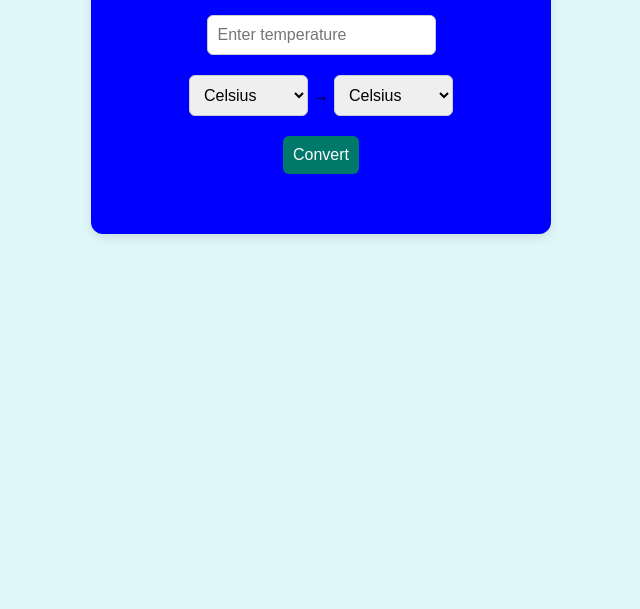
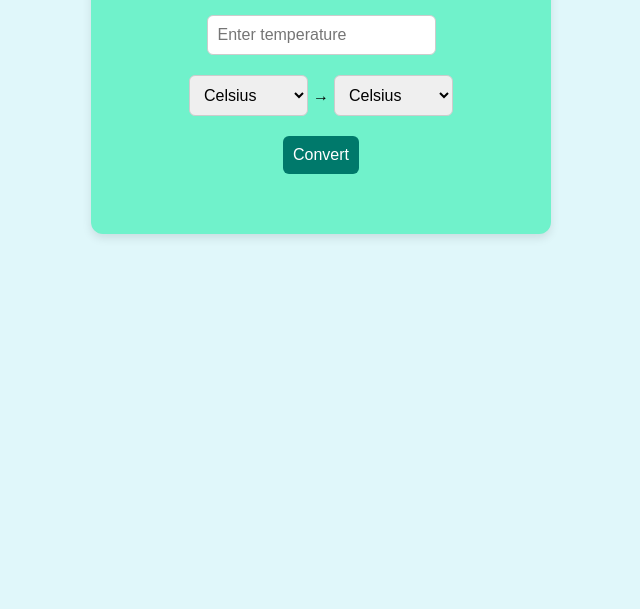
Before and after one commit to hariprakash0706/SCT_SD_01, a plain HTML site: page index.html in a window 1280 px wide. Shown: the part 191-800 px from the top of the page, without its empty margins (319-959 px from the left). Drawn offline with Linux system fonts and the light colour scheme.

Commit message:
modified color

```diff
--- a/style.css
+++ b/style.css
@@ -8,7 +8,7 @@ body {
 .container {
   max-width: 400px;
   margin: 50px auto;
-  background: blue;
+  background: rgb(112, 242, 203);
   padding: 30px;
   border-radius: 12px;
   text-align: center;
```
